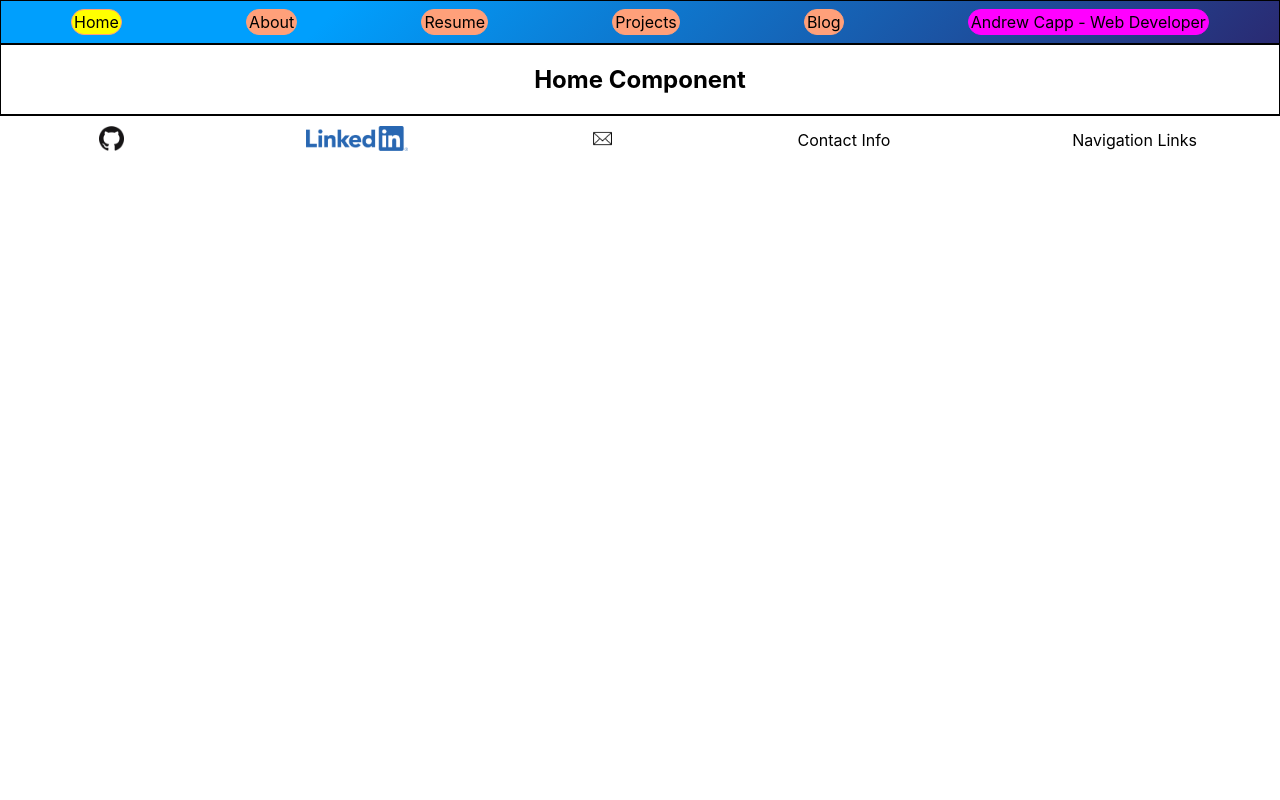
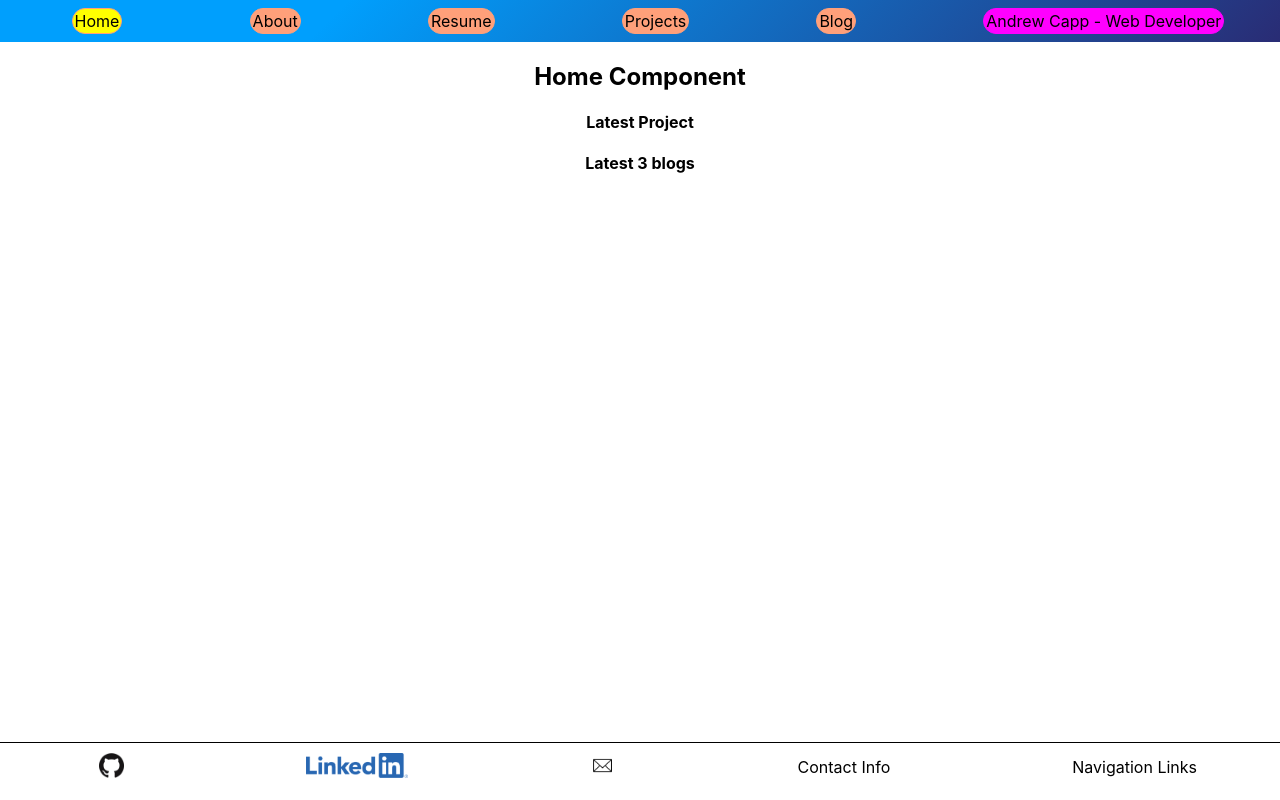
Before and after one commit to ACAPP-dev/portfolio, a React (Create React App) app: page / in a window 1280 px wide. Built offline with nearby package versions, Linux system fonts and the light colour scheme.

Commit message:
formatting of main div and resume

```diff
--- a/src/App.css
+++ b/src/App.css
@@ -2,40 +2,16 @@
 
 }
 
-.App-logo {
-  height: 40vmin;
-  pointer-events: none;
-}
-
-@media (prefers-reduced-motion: no-preference) {
-  .App-logo {
-    animation: App-logo-spin infinite 20s linear;
-  }
-}
-
-.App-header {
-  background-color: #282c34;
-  min-height: 100vh;
-  display: flex;
-  flex-direction: column;
-  align-items: center;
-  justify-content: center;
-  font-size: calc(10px + 2vmin);
-  color: white;
-}
-
-.App-link {
-  color: #61dafb;
-}
 
 .main {
-  /* height: 100vmin; */
+
   text-align: center;
   /* background-image: url("./images/Abstract-Background.png") */
+  min-height: 85vh;
 }
 
 #navbar-div {
-  border: 1px solid black;
+  width: 100%;
   padding: 1vh;
   display: flex;
   justify-content: space-around;
@@ -110,19 +86,26 @@
 }
 
 #home-container {
-  border: 1px solid black;
+
 
 }
 
 #resume-container {
+  display: flex;
+  flex-direction: column;
+  margin: 0;
+  padding: 0;
   position: relative;
   overflow: hidden;
   width: 100%;
-  height: 100%;
-  padding-top: 80%;
+  height: 1000px;
+
 }
 
 #resume {
+  flex-grow: 1;
+  margin: 0;
+  padding: 0;
   position: absolute;
   top: 0;
   left: 0;
--- a/src/components/Home.js
+++ b/src/components/Home.js
@@ -4,6 +4,8 @@ const Home = () => {
     return (
         <div id='home-container'>
             <h2>Home Component</h2>
+            <h4>Latest Project</h4>
+            <h4>Latest 3 blogs</h4>
         </div>
     )
 }
--- a/src/components/Resume.js
+++ b/src/components/Resume.js
@@ -1,12 +1,20 @@
 import React from 'react'
 
-const Resume = () => {
-    return (
-        <div id='resume-container'>
+class Resume extends React.Component {
+    state = {
+        resume: {}
+    }
 
-            <iframe id='resume' src="https://docs.google.com/document/d/e/2PACX-1vRB401VDhGXJi8GIg2TaMYZll0RLjJ8lJZbkUIveG4sAxEgakPARz44A11rjhq-R-7K5dr9X_ytqcZU/pub?embedded=true" title="Andrew's Resume" />
-        </div>
-    )
+
+
+    render() {
+        return (
+            <div id='resume-container'>
+
+                <iframe id='resume' src="https://docs.google.com/document/d/e/2PACX-1vRB401VDhGXJi8GIg2TaMYZll0RLjJ8lJZbkUIveG4sAxEgakPARz44A11rjhq-R-7K5dr9X_ytqcZU/pub?embedded=true" title="Andrew's Resume" />
+            </div>
+        )
+    }
 }
 
 export default Resume
--- a/src/containers/FooterContainer.js
+++ b/src/containers/FooterContainer.js
@@ -10,10 +10,10 @@ export default class FooterContainer extends React.Component {
         return(
             <div id='footer-div'>
 
-                <a href='https://github.com/ACAPP-dev' className='footer'>
+                <a href='https://github.com/ACAPP-dev' className='footer' target='_blank' rel="noopener noreferrer">
                     <img className='footer-img' src={Github} alt='Github'/>
                 </a>
-                <a href='https://www.linkedin.com/in/acapp-web-dev' className='footer'>
+                <a href='https://www.linkedin.com/in/acapp-web-dev' className='footer' target='_blank' rel="noopener noreferrer">
                     <img className='footer-img' src={Linkedin} alt='Linkedin'/>
                 </a>
                 <a href='mailto: acapp909@gmail.com' className='footer'>
--- a/src/index.css
+++ b/src/index.css
@@ -1,5 +1,10 @@
-body {
-  margin: 0;
+html, body {
+  width: 100%;
+  height: 100%;
+  margin: 0px;
+  padding: 0px;
+
+
   font-family: -apple-system, BlinkMacSystemFont, 'Segoe UI', 'Roboto', 'Oxygen',
     'Ubuntu', 'Cantarell', 'Fira Sans', 'Droid Sans', 'Helvetica Neue',
     sans-serif;
```
